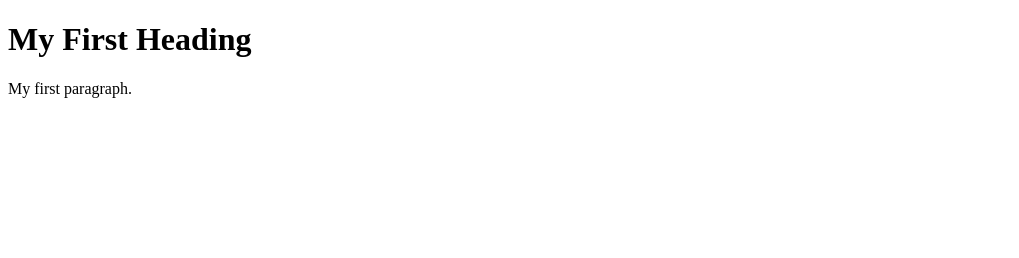
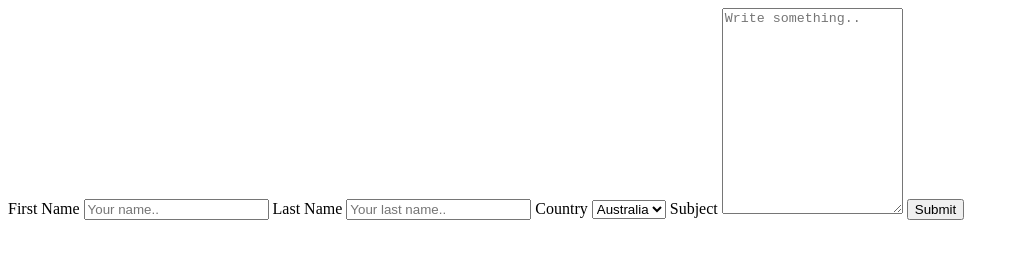
Before and after one commit to joshcasteel/casteelz-php, a plain HTML site: page public/index.html in a window 1280 px wide. Shown: the whole page, without its empty margins (0-1019 px from the left). Drawn offline with Linux system fonts and the light colour scheme.

Commit message:
Form added

```diff
--- a/public/index.html
+++ b/public/index.html
@@ -2,9 +2,29 @@
 <html>
 <body>
 
-<h1>My First Heading</h1>
+    <div class="container">
+        <form action="action_page.php">
 
-<p>My first paragraph.</p>
+          <label for="fname">First Name</label>
+          <input type="text" id="fname" name="firstname" placeholder="Your name..">
+
+          <label for="lname">Last Name</label>
+          <input type="text" id="lname" name="lastname" placeholder="Your last name..">
+
+          <label for="country">Country</label>
+          <select id="country" name="country">
+            <option value="australia">Australia</option>
+            <option value="canada">Canada</option>
+            <option value="usa">USA</option>
+          </select>
+
+          <label for="subject">Subject</label>
+          <textarea id="subject" name="subject" placeholder="Write something.." style="height:200px"></textarea>
+
+          <input type="submit" value="Submit">
+
+        </form>
+    </div>
 
 </body>
 </html>
```
Also changed, not shown: public/style.css (added).
